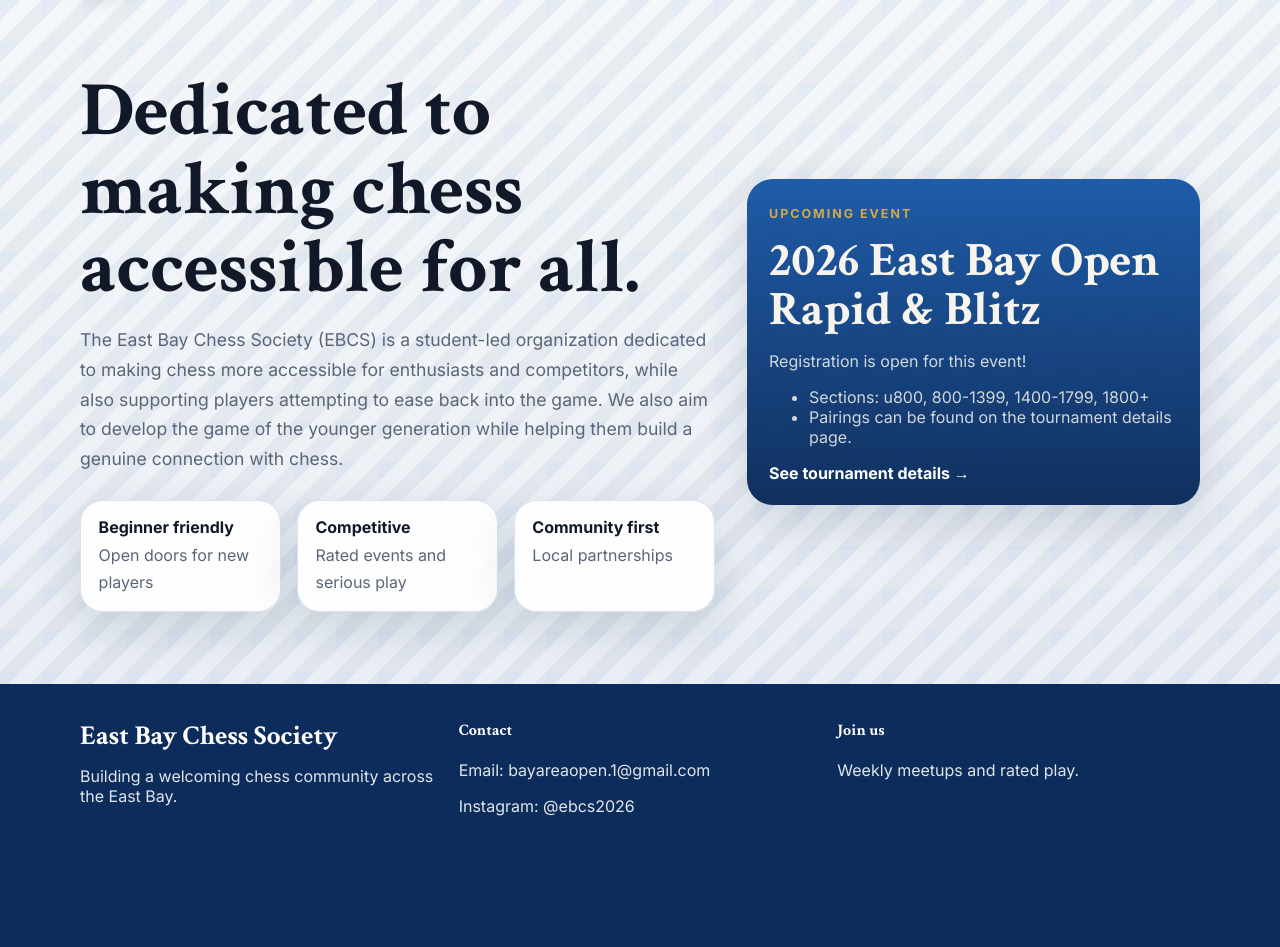
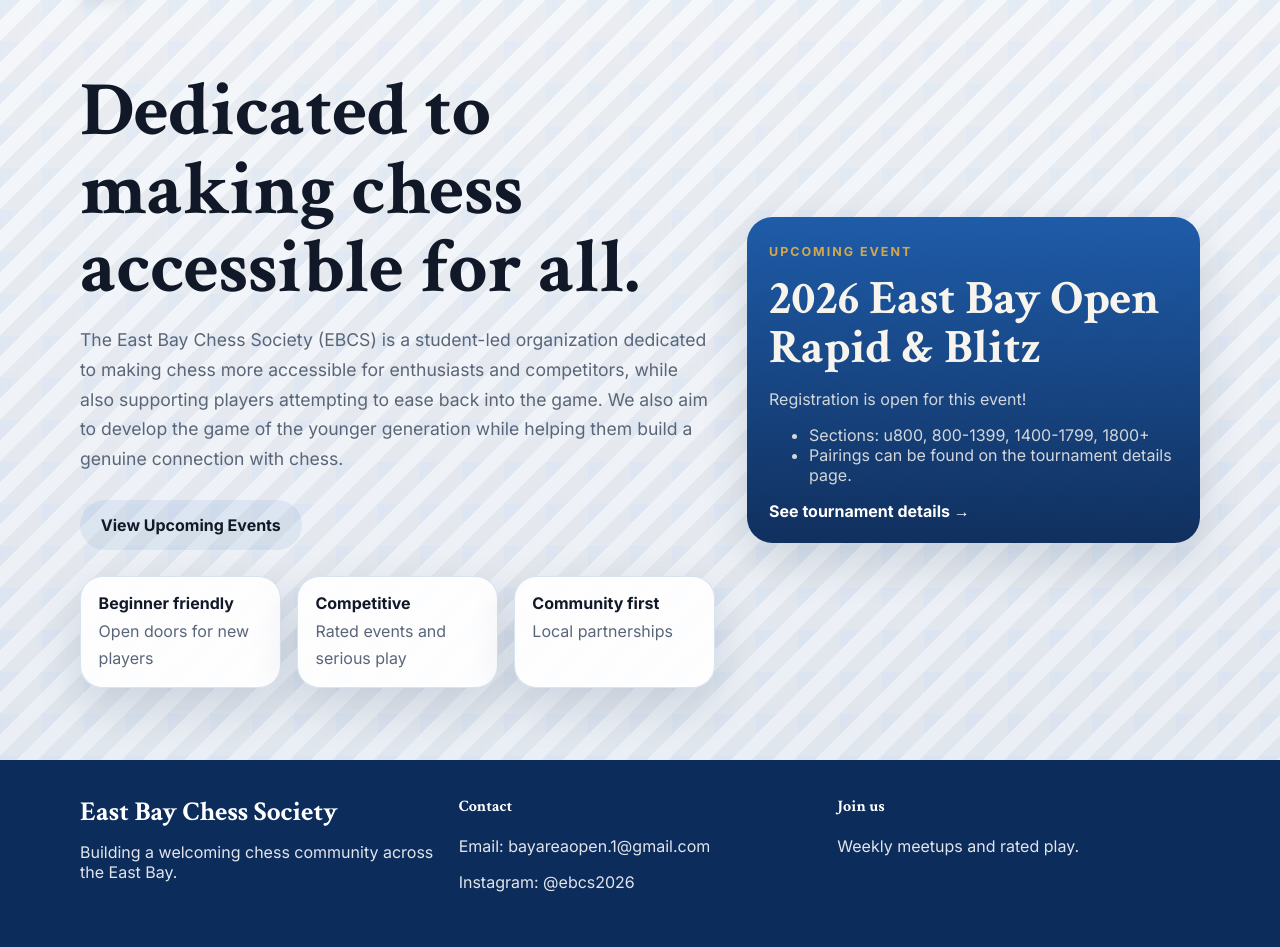
Before and after one commit to gargishan25/ebcs_website, a Flask app: page / in a window 1280 px wide. Shown: the part 84-1031 px from the top of the page. Before the commit the page ends 900 px from the top, so only its background shows below. Run offline with Flask 3, Linux system fonts and the light colour scheme.

Commit message:
testing1

```diff
--- a/app/templates/home.html
+++ b/app/templates/home.html
@@ -8,6 +8,9 @@
       <p class="lead">
         The East Bay Chess Society (EBCS) is a student-led organization dedicated to making chess more accessible for enthusiasts and competitors, while also supporting players attempting to ease back into the game. We also aim to develop the game of the younger generation while helping them build a genuine connection with chess.
       </p>
+      <div class="hero-actions">
+        <a class="button button-secondary" href="{{ url_for('main.tournaments') }}">View Upcoming Events</a>
+      </div>
       <div class="stats">
         <div><strong>Beginner friendly</strong><span>Open doors for new players</span></div>
         <div><strong>Competitive</strong><span>Rated events and serious play</span></div>
```
